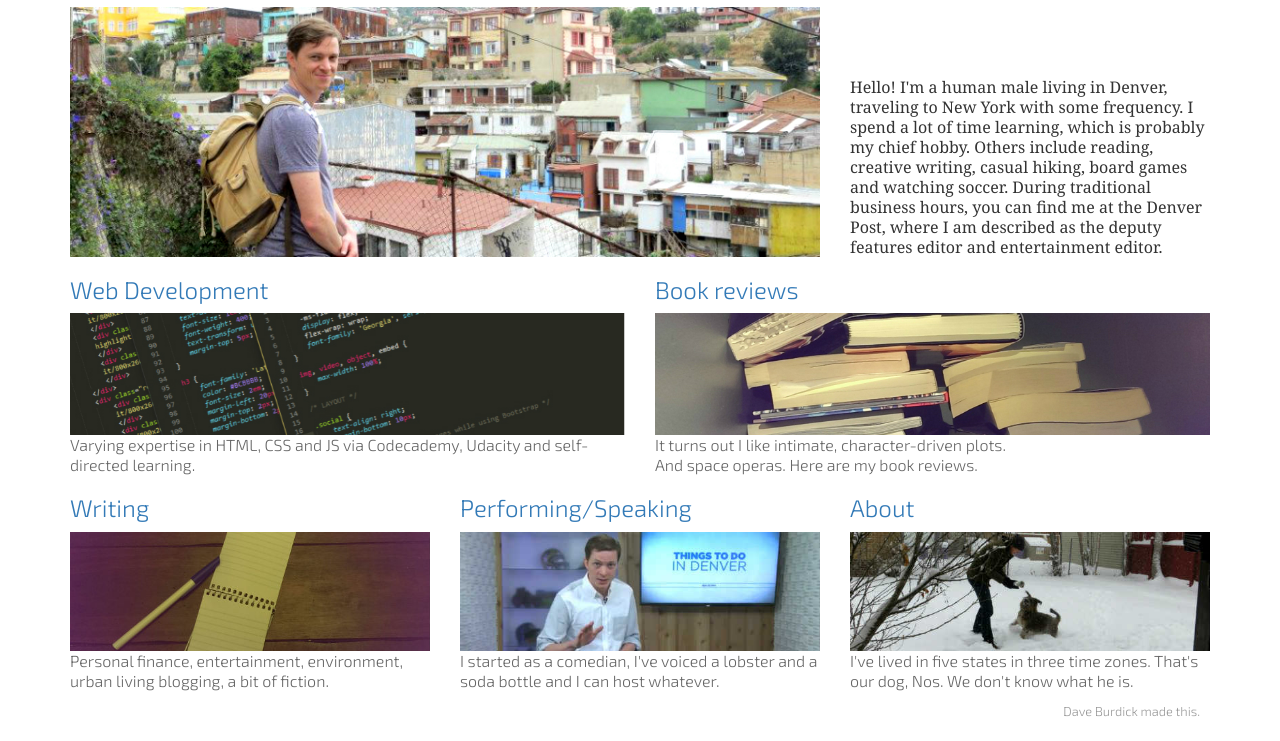
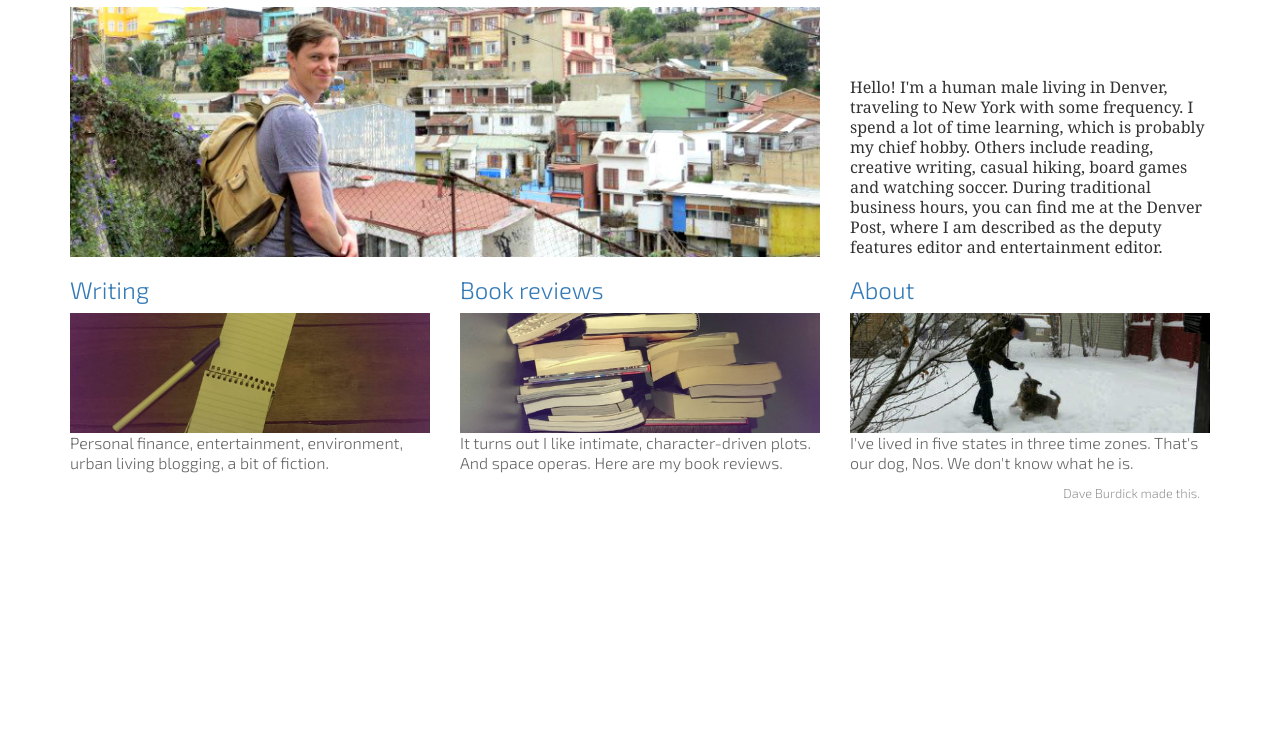
Before and after one commit to dwburdick/dotcom, a website: page index.htm in a window 1280 px wide. Shown: the part 84-825 px from the top of the page. After the commit the page ends 800 px from the top, so only its background shows below. Drawn offline with Linux system fonts and the light colour scheme; a web font is replaced by a local one.

Commit message:
Reduce number of buttons on homepage

```diff
--- a/index.htm
+++ b/index.htm
@@ -11,7 +11,7 @@
 		    document.createElement( "picture" );
 		</script>
 		<script src="js/picturefill.min.js" async></script>
-		<title>Dave Burdick, journalist, communicator, writer, developer</title>
+		<title>Dave Burdick, journalist, communicator, writer</title>
 	</head>
 	<body>
 		<div class="container">
@@ -19,7 +19,7 @@
 				<div class="row">
 					<div class="col-md-8">
 						<h1>Dave Burdick</h1>
-						<h4>journalist, communicator, writer, developer</h4>
+						<h4>journalist, communicator, writer</h4>
 					</div>
 					<div class="col-md-4 social bottom-align">
 						<span class="zocial-linkedin" onclick="window.open('https://www.linkedin.com/profile/view?id=AAIAAACejhcBHhMPpFgksWeiojEkp-Ni5lHaZqk&amp;trk=nav_responsive_tab_profile', '_blank')"></span>
@@ -44,39 +44,6 @@
 				</div>
 			</div>
 			<div class="row">
-				<!-- <div class="col-md-4">
-					<h3>Editing</h3>
-					<img class="img-responsive" alt="higlight image" src="http://placehold.it/800x266">
-					<div class="teaser-text">
-						As an editor at two startups and two legacy media organizations, I've seen a lot already.
-					</div>
-				</div> -->
-				<div class="col-md-6"><a href="developer.htm">
-					<h3>Web Development</h3>
-					<picture>
-						<source media="(min-width:992px)" srcset="images/dev-highlight_n_800w.jpg">
-						<source media="(min-width:531px) and (max-width:991px" srcset="images/dev-highlight_800w.jpg">
-						<source media="(max-width:530px)" srcset="images/dev-highlight_530w.jpg">
-						<img alt="A screengrab of some code in a text editor." src="images/dev-highlight_n_530w.jpg">
-					</picture></a>
-					<div class="teaser-text">
-						Varying expertise in HTML, CSS and JS via Codecademy, Udacity and self-directed learning.
-					</div>
-				</div>
-				<div class="col-md-6"><a href="reviews.htm">
-					<h3>Book reviews</h3>
-					<picture>
-						<source media="(min-width:992px)" srcset="images/reviews-highlight_n_800w.jpg">
-						<source media="(min-width:531px) and (max-width:991px" srcset="images/reviews-highlight_800w.jpg">
-						<source media="(max-width:530px)" srcset="images/reviews-highlight_530w.jpg">
-						<img alt="Books stacked up high." src="images/reviews-highlight_n_530w.jpg">
-					</picture></a>
-					<div class="teaser-text">
-						It turns out I like intimate, character-driven plots. <br>And space operas. Here are my book reviews.
-					</div>
-				</div>
-			</div>
-			<div class="row">
 				<div class="col-md-4"><a href="writing.htm">
 					<h3>Writing</h3>
 					<picture>
@@ -88,15 +55,15 @@
 						Personal finance, entertainment, environment, urban living blogging, a bit of fiction.
 					</div>
 				</div>
-				<div class="col-md-4"><a href="video.htm">
-					<h3>Performing/Speaking</h3>
+				<div class="col-md-4"><a href="reviews.htm">
+					<h3>Book reviews</h3>
 					<picture>
-						<source media="(min-width:531px) and (max-width:1000px)" srcset="images/video-highlight_800w.jpg">
-						<source media="(max-width:530px)" srcset="images/video-highlight_530w.jpg">
-						<img alt="A screengrab of Dave Burdick talking to the camera in a video studio." src="images/video-highlight_530w.jpg">
+						<source media="(min-width:531px) and (max-width:1000px)" srcset="images/reviews-highlight_800w.jpg">
+						<source media="(max-width:530px)" srcset="images/reviews-highlight_530w.jpg">
+						<img alt="Books stacked up high." src="images/reviews-highlight_530w.jpg">
 					</picture></a>
 					<div class="teaser-text">
-						I started as a comedian, I've voiced a lobster and a soda bottle and I can host whatever.
+						It turns out I like intimate, character-driven plots. <br>And space operas. Here are my book reviews.
 					</div>
 				</div>
 				<div class="col-md-4"><a href="about.htm">
```
Also changed, not shown: about.htm (+4 -4 lines).
